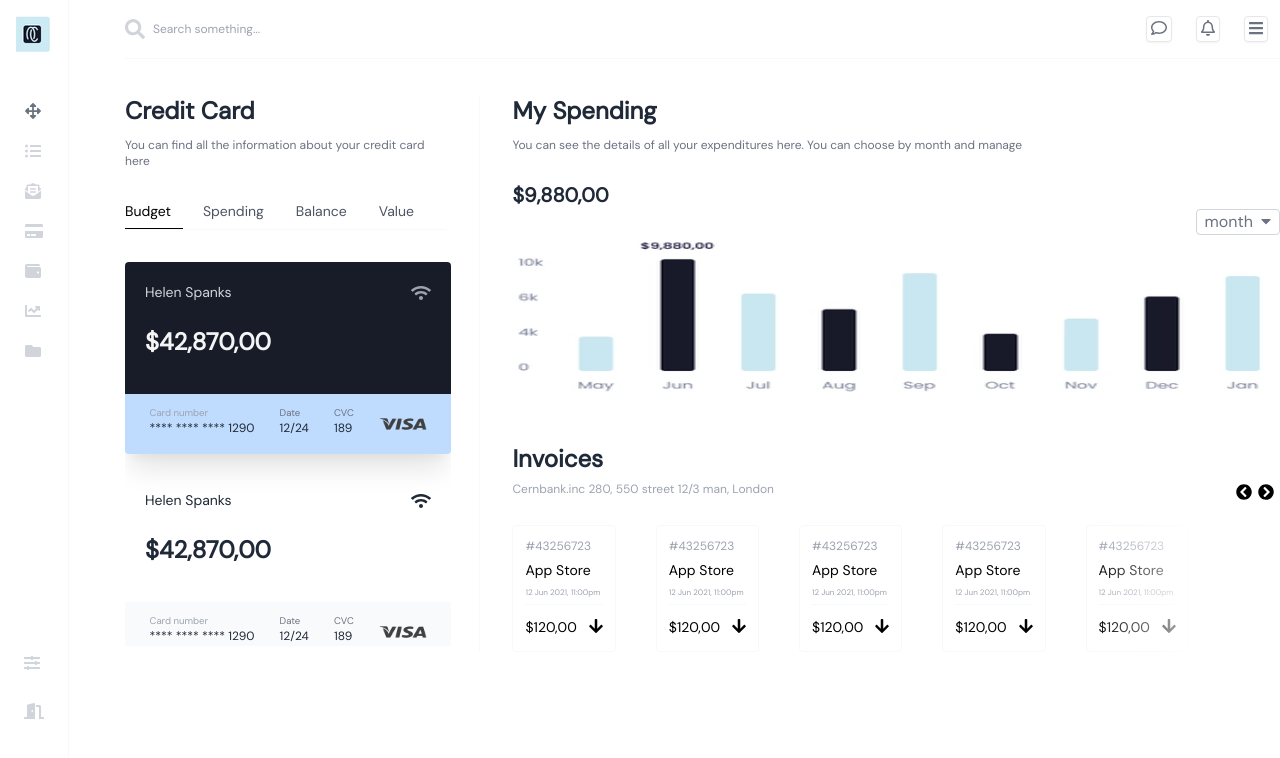
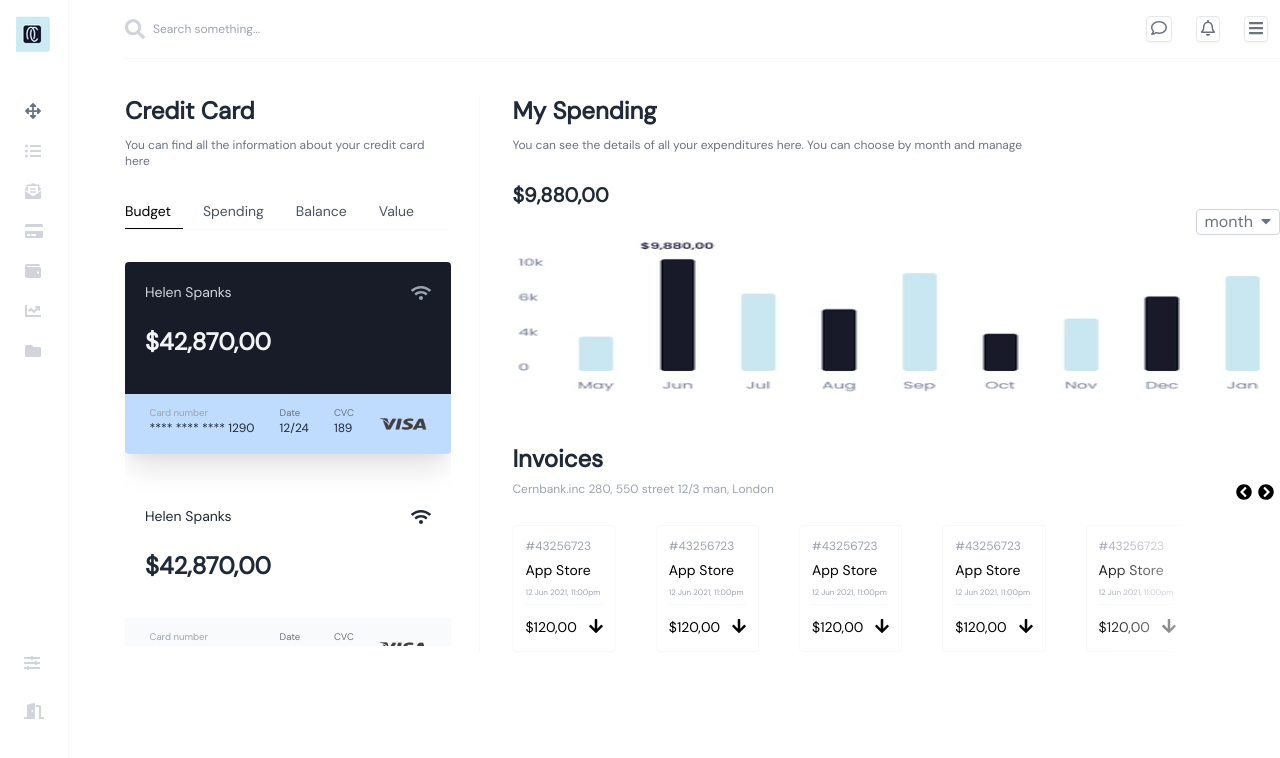
Before and after one commit to bytemerger/veufinance, a Vue app: page / in a window 1280 px wide. Shown: the top 758 px of the page. Built offline with nearby package versions, Linux system fonts and the light colour scheme.

Commit message:
refactor credit view remove repetitions

```diff
--- a/src/components/CreditView.vue
+++ b/src/components/CreditView.vue
@@ -11,10 +11,7 @@
       </ul>
     </div>
     <div class="card-holder masked overflow-x-auto h-120">
-      <credit-card :light="false" class="mt-8"></credit-card>
-      <credit-card :light="true" class="mt-4"></credit-card>
-      <credit-card :light="false" class="mt-8"></credit-card>
-      <credit-card :light="true" class="mt-4"></credit-card>
+      <credit-card v-for="n in 4" :light="n%2 === 0" :key="n" class="mt-8"></credit-card>
     </div>
   </div>
 </template>
@@ -45,7 +42,6 @@ export default {
 }
 .active{
   position: relative;
-
 }
 .active::before {
   content: '';
```
